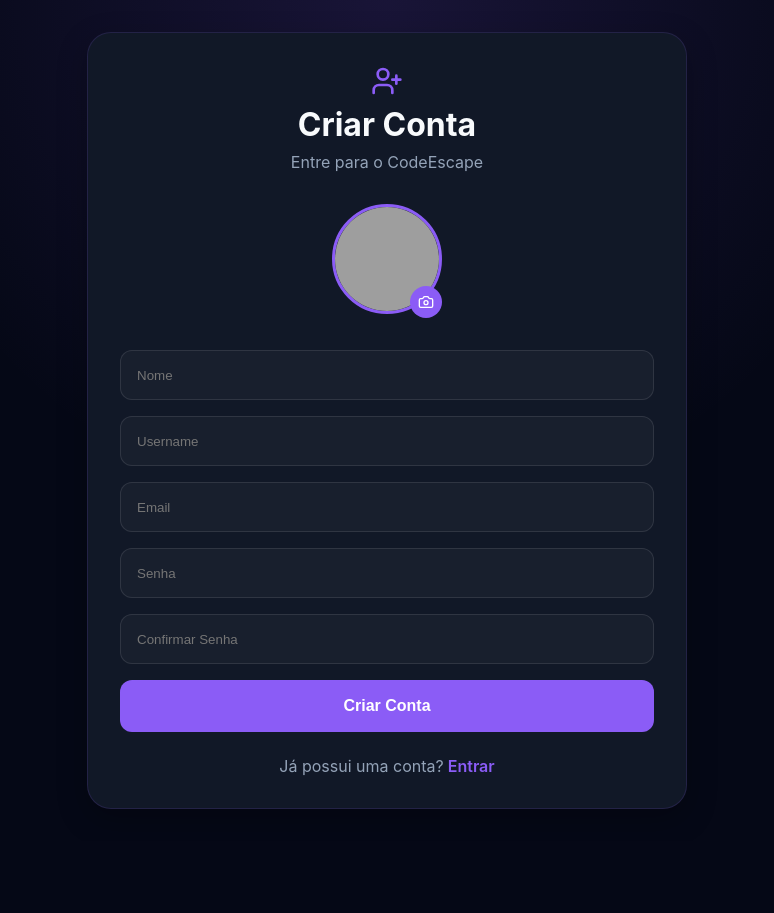
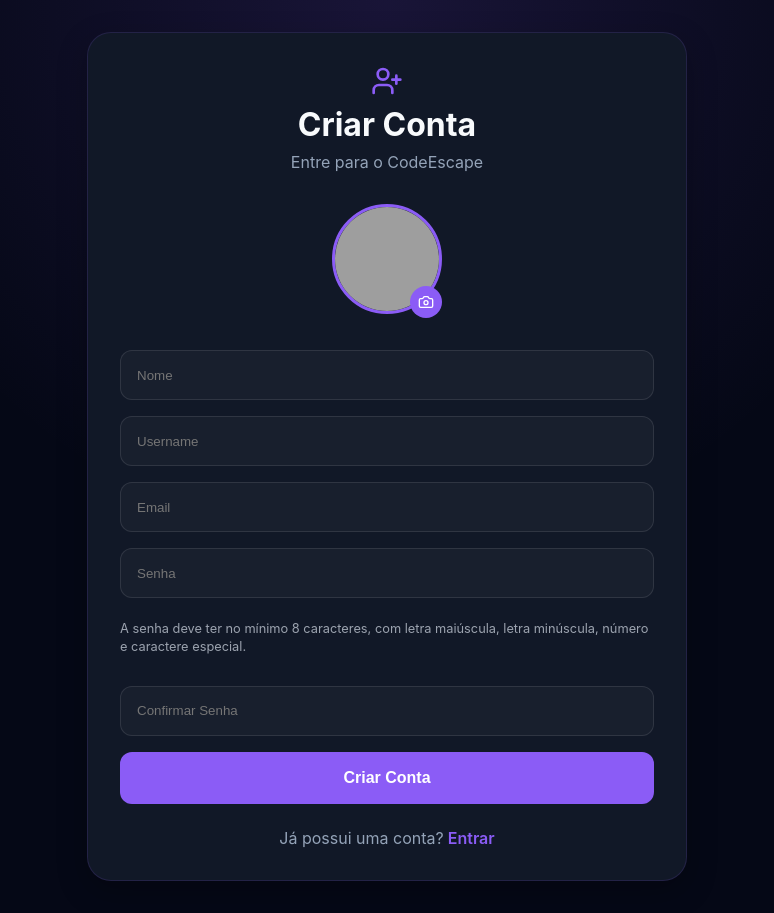
Before and after one commit to devGabrielDuarte07/frontEnd-CodeEscape, a React (Vite) app: page /cadastro in a window 1280 px wide. Shown: the whole page, without its empty margins (253-1027 px from the left). Before the commit the page ends 841 px from the top, so only its background shows below. Built offline with nearby package versions, Linux system fonts and the light colour scheme; no server answers; grey boxes are pictures that could not be loaded.

Commit message:
adicionei parte de mostrar requisitos de senha

```diff
--- a/src/pages/Cadastro/cadastro.jsx
+++ b/src/pages/Cadastro/cadastro.jsx
@@ -175,6 +175,10 @@ export default function Cadastro() {
                         value={senha}
                         onChange={(e) => setSenha(e.target.value)}
                     />
+                    <small className={styles.passwordHint}>
+                        A senha deve ter no mínimo 8 caracteres, com letra maiúscula, letra
+                        minúscula, número e caractere especial.
+                    </small>
 
                     <input
                         type="password"
--- a/src/pages/Cadastro/cadastro.module.css
+++ b/src/pages/Cadastro/cadastro.module.css
@@ -154,6 +154,16 @@
     font-weight: 600;
 }
 
+
+.passwordHint {
+    display: block;
+    margin-top: 6px;
+    margin-bottom: 14px;
+    font-size: 0.8rem;
+    color: #9ca3af;
+    line-height: 1.4;
+}
+
 @media (max-width: 600px) {
     .card {
         padding: 1.5rem;
```
